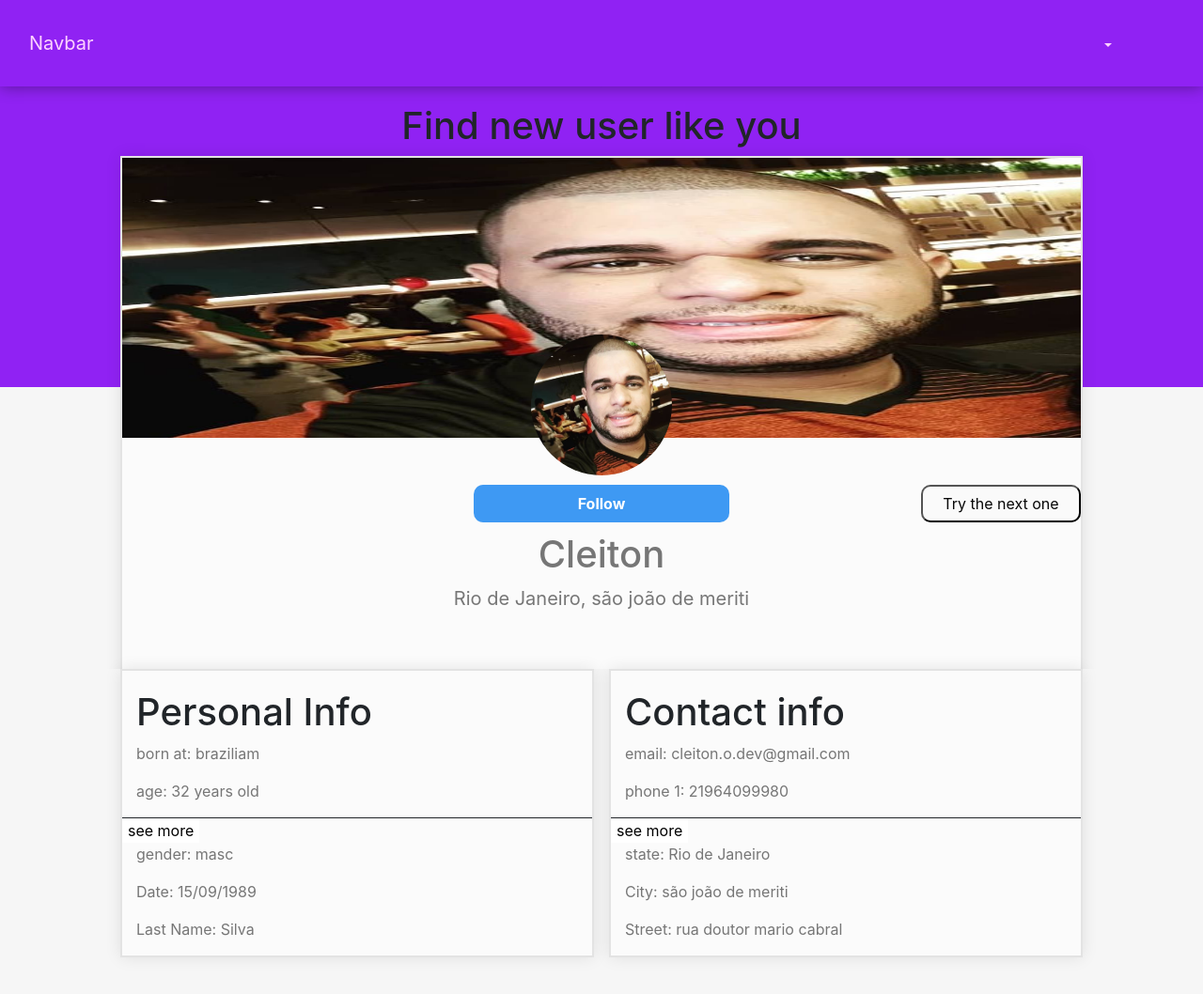
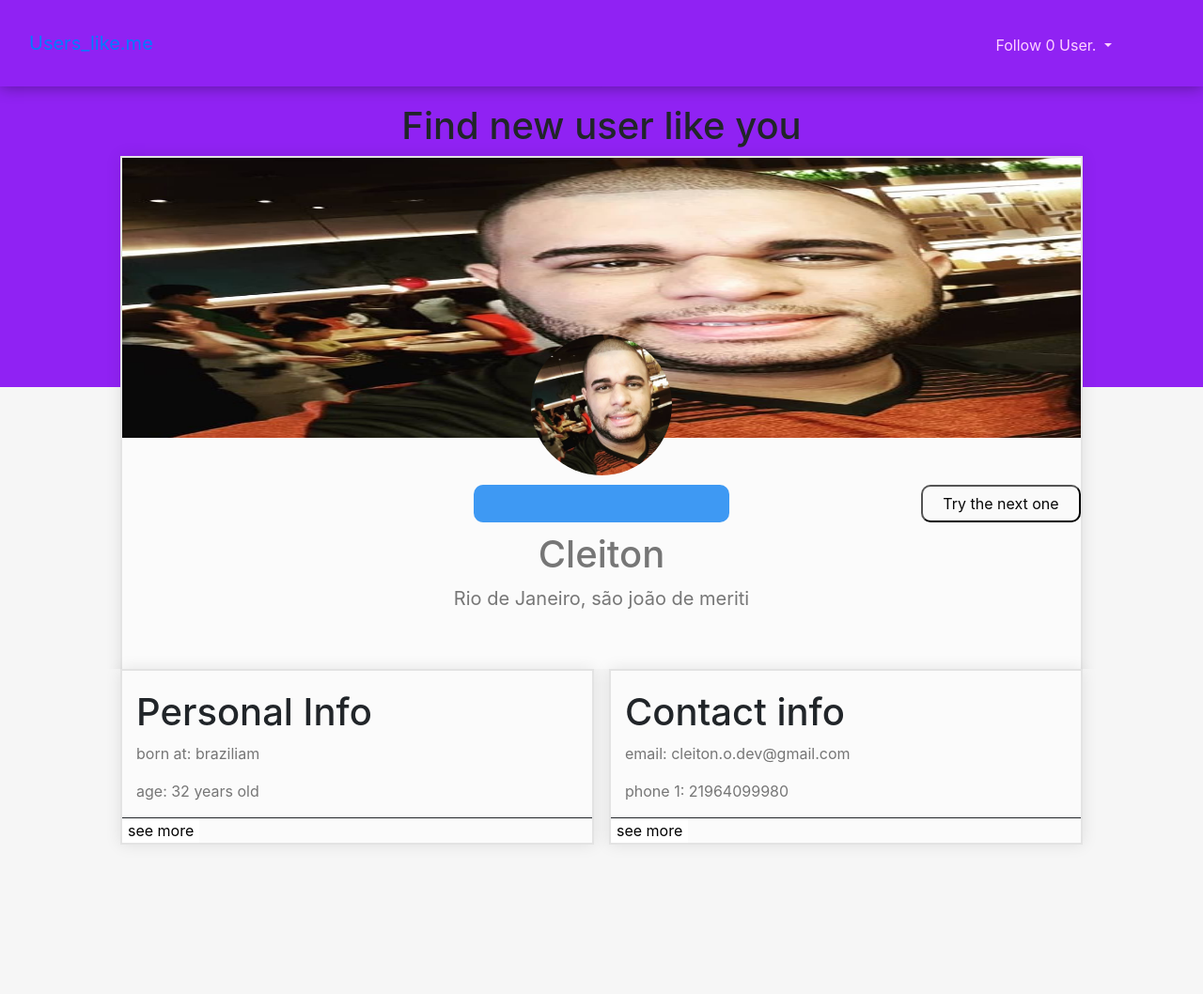
Before and after one commit to cleitonosilva/Challenge-B2W, an Angular app: page / in a window 1280 px wide. Shown: the top 1058 px of the page at 94% size. Built offline with nearby package versions, Linux system fonts and the light colour scheme.

Commit message:
Aplicando regras de negócios

```diff
--- a/src/app/components/home/home.component.html
+++ b/src/app/components/home/home.component.html
@@ -1,16 +1,14 @@
 <nav class="navbar navbar-expand-lg   nenu--box ">
     <div class="container-fluid">
-      <a class="navbar-brand menu--text" href="#">Navbar</a>
+      <a class="navbar-brand menu--title" href="#">Users_like.me</a>
 
+      <div class="d-flex  menu--dropdown">
 
+            <ul class=" me-auto d-flex  dropdow--toogle"  style="list-style: none">
 
-      <div class="d-flex  menu--dropdown ">
-
-            <ul class=" me-auto d-flex  dropdow--toogle" style="list-style: none">
-
-                <li class="nav-item dropdown">
-                  <a class="nav-link dropdown-toggle menu--text " href="#" id="navbarDropdown" role="button" data-bs-toggle="dropdown" aria-expanded="false">
-
+                <li class="nav-item dropdown" >
+                  <a class="nav-link dropdown-toggle menu--text " *ngIf="followUser" href="#" id="navbarDropdown" role="button" data-bs-toggle="dropdown" aria-expanded="false">
+                    Follow {{totalUser}} User.
                   </a>
                   <ul  class="dropdown-menu dropdown-menu-end" aria-labelledby="navbarDropdown">
                     <a class="drop--title"> Follow {{totalUser}} User.</a>
@@ -21,8 +19,8 @@
                         <img class="img--circle" [src]="item.urlImage" >
                       </div>
                       <div class="drop--user">
-                        <p class="user--title"> {{item.firstname}} e {{item.lastname}}  </p>
-                        <p class="user--subTitle"> {{item.city}} e {{item.country}} </p>
+                        <p class="user--title"> {{item.firstname}} {{item.lastname}}  </p>
+                        <p class="user--subTitle"> {{item.city}},{{item.country}} </p>
                       </div>
                       <div>
                         <button class="drop--btn"  (click)="unfollow(item.firstname)"> Unfollow</button>
@@ -55,9 +53,10 @@
             <div class="btn--box">
                 <div class="btn--guard">
             </div>
+                <div class="btn--guard">
+                    <button *ngIf="controle" class="btn--user" (click)="follow(usuario.name.first, usuario.name.last)" > {{inscrible}} </button>
 
-                <div class="btn--guard">
-                    <button  class="btn--user" (click)="follow(usuario.name.first, usuario.name.last)" > Follow </button>
+                    <button *ngIf="!controle" class="btn--user--fl" (click)="follow(usuario.name.first, usuario.name.last)" > {{inscrible}} </button>
                 </div>
                 <div class="btn--guard--two">
                     <button  class="btn--user--two" (click)="tryTheNextone()"> Try the next one</button>
@@ -84,10 +83,10 @@
                 age: {{usuario.dob.age}} years old
               </p>
               <div class="personal--more">
-               <button class="personal--btn">see more</button>
+               <button (click)="mostrar()"  class="personal--btn">see more</button>
               </div>
 
-              <div>
+              <div *ngIf="aparecer">
                 <p class="personal--info">
                 gender: {{usuario.gender}}
                 </p>
@@ -111,10 +110,10 @@
                 phone 1: {{usuario.phone}}
               </p>
               <div class="personal--more">
-                <button class="personal--btn">see more</button>
+                <button (click)="mostrar()" class="personal--btn">see more</button>
               </div>
 
-              <div>
+              <div *ngIf="aparecer" >
                 <p class="personal--info">
                 state: {{usuario.location.state}}
                 </p>
```
